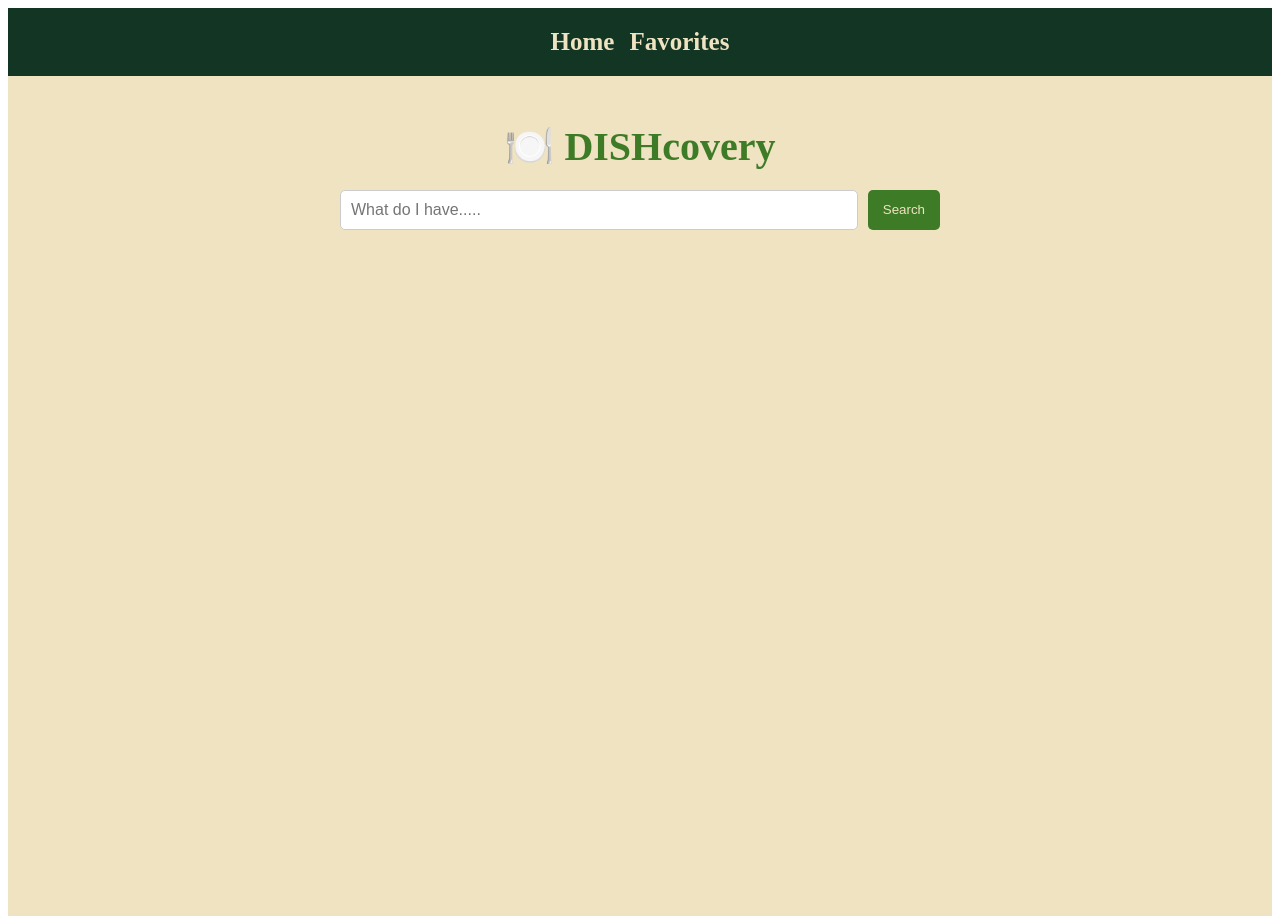
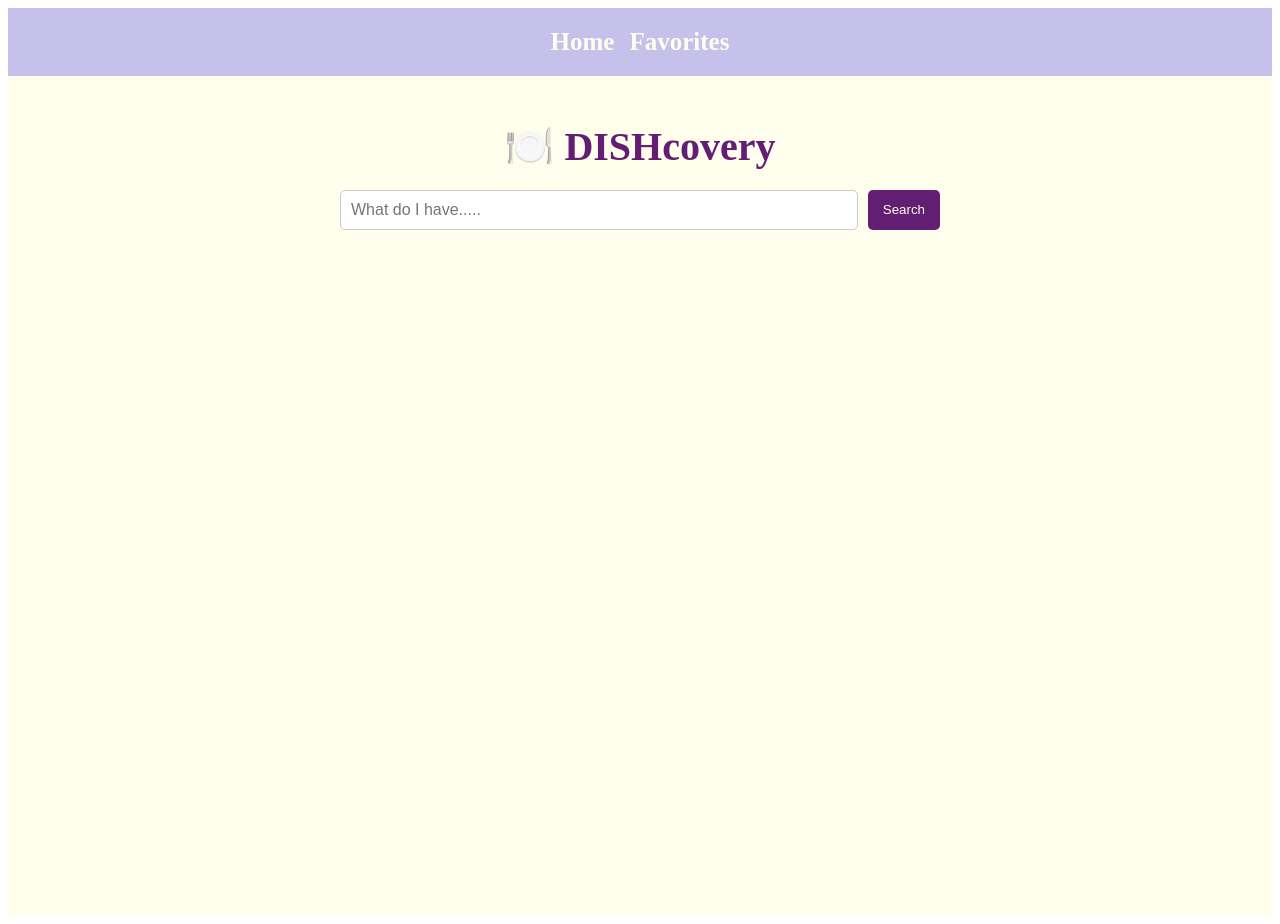
Before and after one commit to Krnsand/dishcovery, a React (Vite) app: page / in a window 1280 px wide. Built offline with nearby package versions, Linux system fonts and the light colour scheme.

Commit message:
Update color scheme and favicon

```diff
--- a/index.html
+++ b/index.html
@@ -5,7 +5,7 @@
     <link rel="icon" type="image/svg+xml" href="/vite.svg" />
     <meta name="viewport" content="width=device-width, initial-scale=1.0" />
     <title>Vite + React + TS</title>
-    <link rel="icon" type="image/png" href="src/assets/images/favicon2.ico" />
+    <link rel="icon" type="image/png" href="src/assets/images/favicon.ico" />
   </head>
   <body>
     <div id="root"></div>
--- a/src/theme.ts
+++ b/src/theme.ts
@@ -1,8 +1,8 @@
 export const theme = {
     colors: {
-      primary: "#3E7B27",
-      secondary: "#123524",
+      primary: "#621e72",
+      secondary: "#c6c1ea",
       text: "#333",
-      background: "#EFE3C2",
+      background: "#FFFDEC",
     },
   };
```
Also changed, not shown: 1 other file (tests, documents, lock files or other folders).
